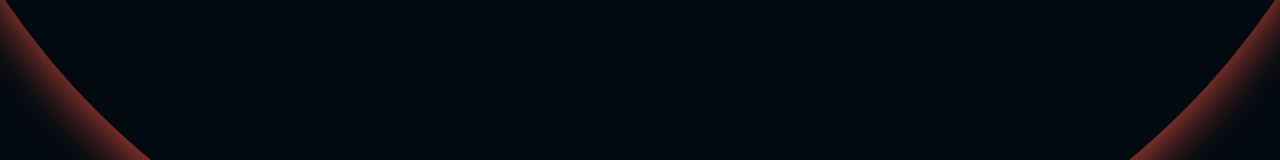
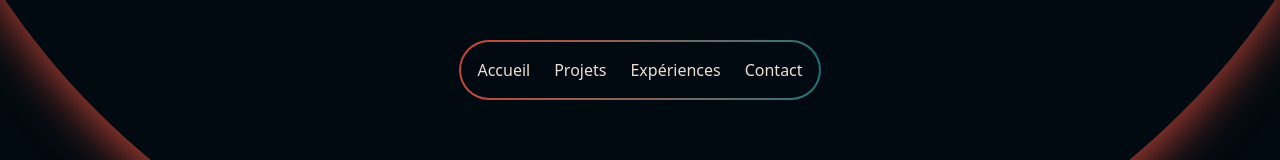
Before and after one commit to tbrindejonc/portnewlio, a Next.js app: page / in a window 1280 px wide. Shown: the top 160 px of the page. Built offline with nearby package versions, Linux system fonts and the light colour scheme.

Commit message:
✨ display the navbar globally

```diff
--- a/app/layout.tsx
+++ b/app/layout.tsx
@@ -1,5 +1,6 @@
 import type {Metadata} from 'next';
 import './globals.css';
+import Navbar from '@/app/components/Navbar';
 
 export const metadata: Metadata = {
   title: 'Timeuh - Portfolio',
@@ -13,7 +14,10 @@ export default function RootLayout({
 }>) {
   return (
     <html lang='fr'>
-      <body className=''>{children}</body>
+      <body className='flex h-full w-full flex-col items-center'>
+        <Navbar />
+        {children}
+      </body>
     </html>
   );
 }
--- a/app/page.tsx
+++ b/app/page.tsx
@@ -2,7 +2,7 @@ import Image from 'next/image';
 
 export default function Home() {
   return (
-    <main className='bg-dark font-bungee text-white'>
+    <main className='bg-dark font-bungee h-full w-full text-white'>
       <section
         id='home-landing'
         className='relative flex h-screen w-full flex-col items-center justify-center space-y-[5vh] overflow-hidden xl:space-y-[10vh]'
```
